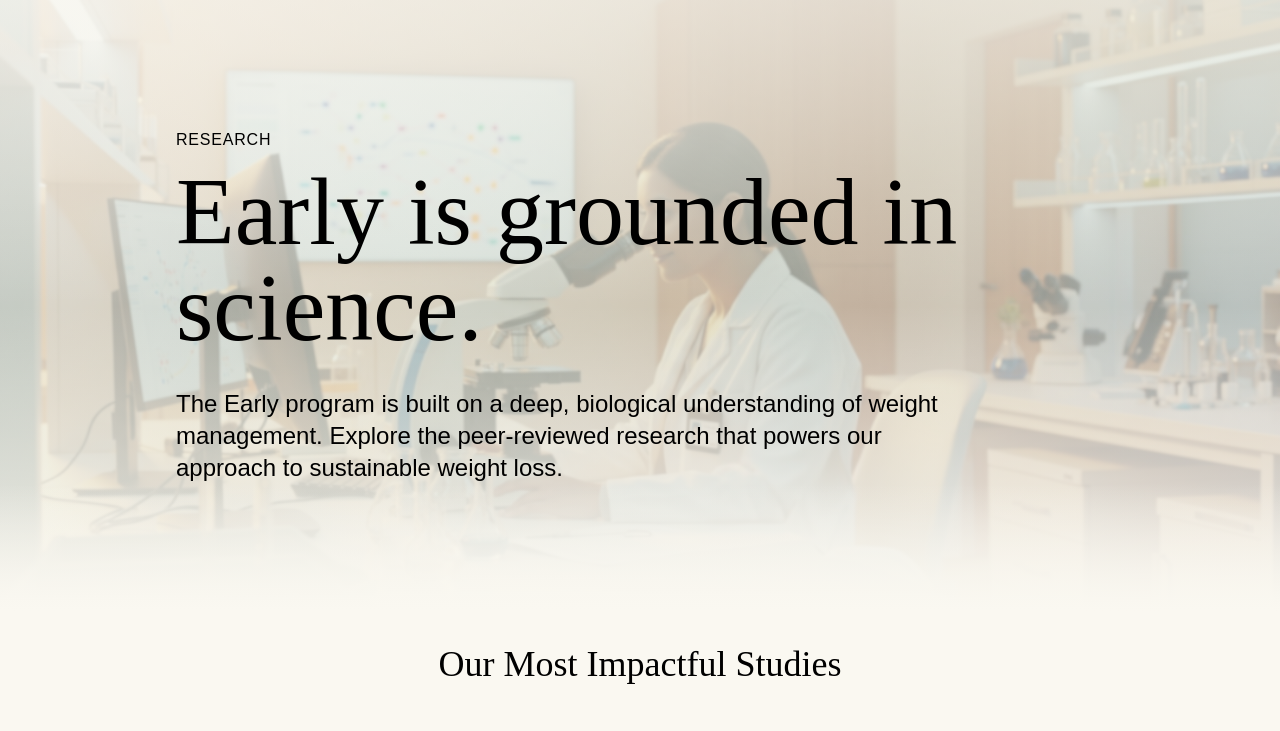
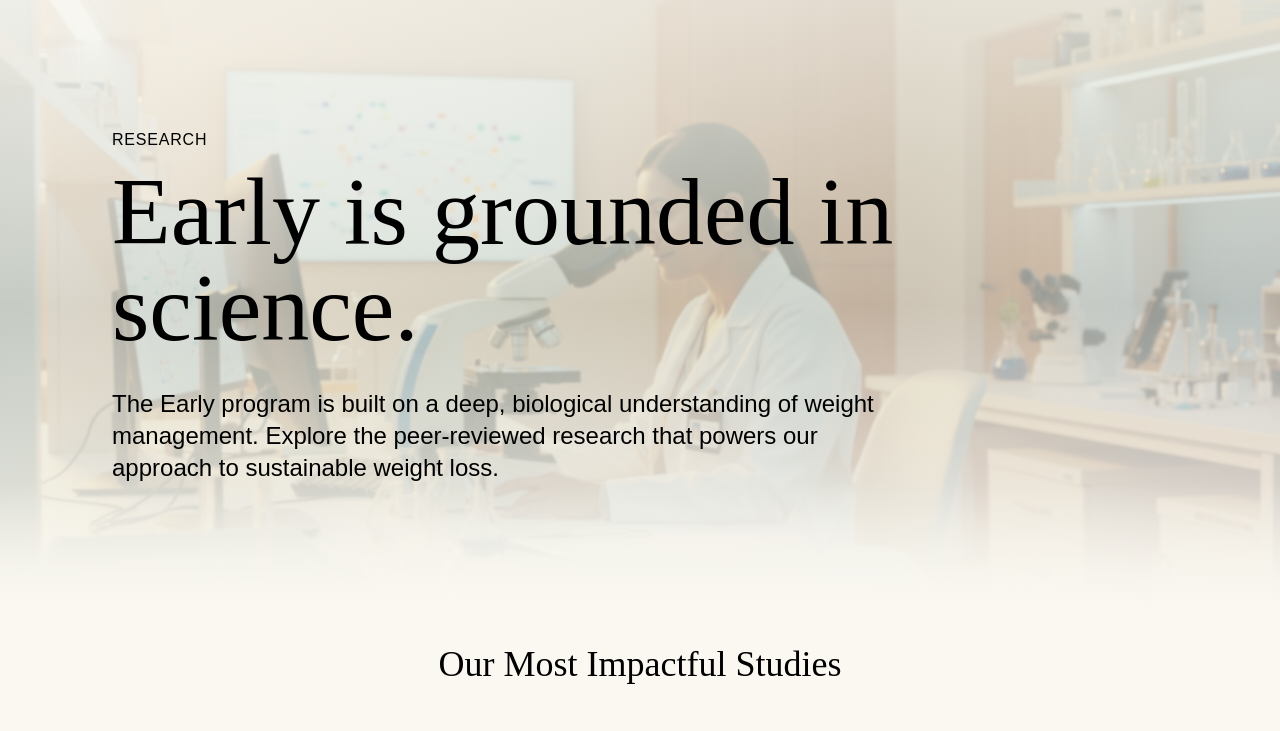
Before and after one commit to sagar-early/early-ui-sketcher, a React (Vite) app: page / in a window 1280 px wide. Shown: the top 731 px of the page. Built offline with nearby package versions, Linux system fonts and the light colour scheme; a web font is replaced by a local one.

Commit message:
Code edited in Lovable Code Editor
Edited UI in Lovable

```diff
--- a/src/pages/Index.tsx
+++ b/src/pages/Index.tsx
@@ -119,7 +119,7 @@ const Index = () => {
         {/* Mirror effect overlay */}
         <div className="absolute bottom-0 left-0 right-0 h-32 bg-gradient-to-t from-warm to-transparent"></div>
         <div class="flex justify-center">
-        <div className="relative max-w-5xl mx-auto text-left z-10 pl-8 md:pl-12">
+        <div className="relative max-w-6xl mx-auto text-left z-10 pl-8 md:pl-12">
           <p className="font-satoshi text-sm md:text-base text-black mb-3 tracking-wider uppercase">
             RESEARCH
           </p>
```
